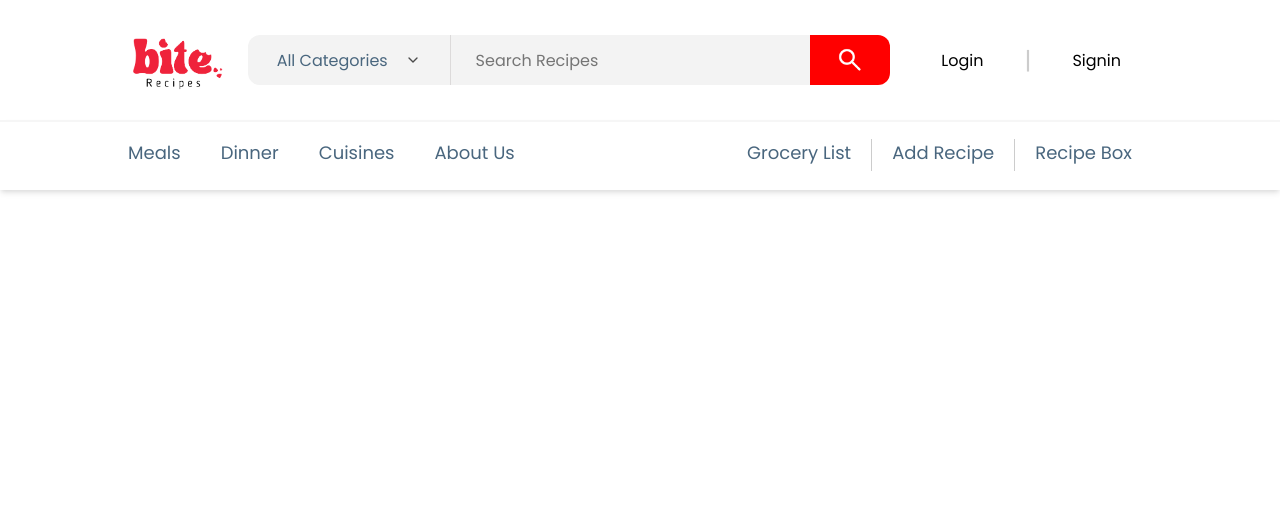
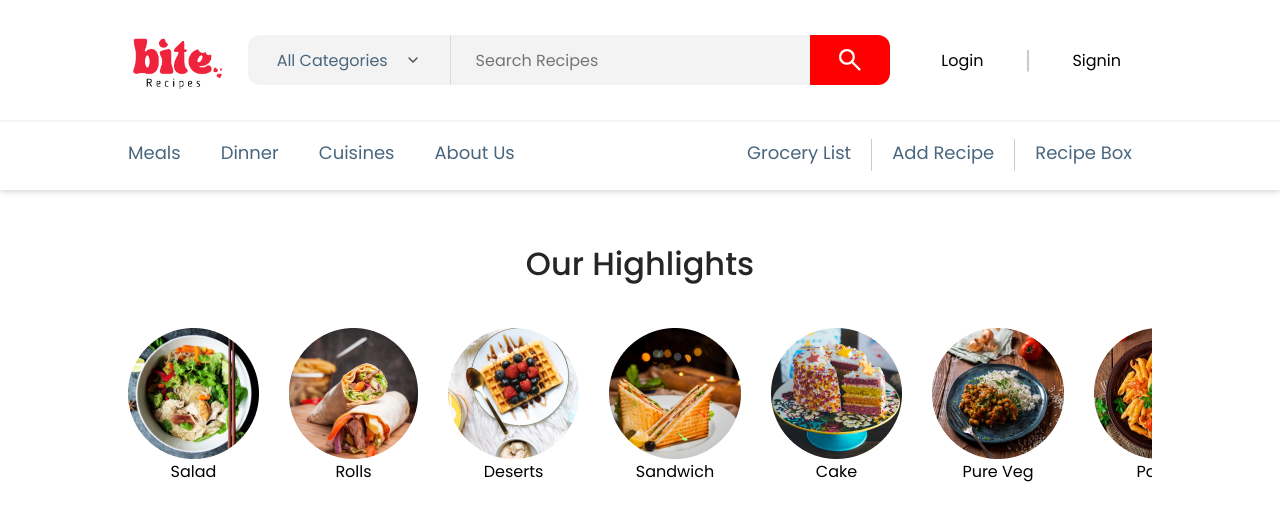
Before and after one commit to sneha-at-hub/recipe-sharing-application, a React (Vite) app in the folder frontend/: page / in a window 1280 px wide. Shown: the top 520 px of the page. Built offline with nearby package versions, Linux system fonts and the light colour scheme.

Commit message:
Adding the highlights

```diff
--- a/frontend/package.json
+++ b/frontend/package.json
@@ -12,6 +12,7 @@
   "dependencies": {
     "react": "^18.3.1",
     "react-dom": "^18.3.1",
+    "react-router-dom": "^6.26.0",
     "semantic-ui-css": "^2.5.0",
     "semantic-ui-react": "^2.1.5"
   },
--- a/frontend/src/App.jsx
+++ b/frontend/src/App.jsx
@@ -1,10 +1,22 @@
 
 import Navbar from './components/Navbar/Navbar'
+import Home from './pages/Home/Home'
+import { Route, Routes } from 'react-router-dom'
+import Meals from './pages/Meals/Meals'
+
 
 const App = () => {
   return (
     <div className='app'>
       <Navbar />
+      <Routes>
+
+      < Route path='/' element={<Home/>} />
+      < Route path='/Meals' element={<Meals/>} />
+
+
+      </Routes>
+
     </div>
   )
 }
--- /dev/null
+++ b/frontend/src/components/ExploreMenu/Explore.css
@@ -0,0 +1,36 @@
+.explore-menu {
+    display: flex;
+    width: 80%;
+    margin: auto;
+    gap: 20px;
+    margin-top: 50px;
+    flex-direction: column;
+}
+
+.explore-menu h1 {
+    color: #262626;
+    font-weight: 500;
+    text-align: center; /* Center the text horizontally */
+    margin: 0 auto; /* Center the element if it has a fixed width or if the container is wide enough */
+}
+
+
+.explore-menu-text {
+    color: #666; /* Optional: Add a style for the text */
+}
+
+.explore-menu-list {
+    display: flex;
+    justify-content: space-between;
+    align-items: center;
+    gap: 30px;
+    text-align: center;
+    margin: 20px 0;
+    overflow-x: scroll;
+}
+
+.explore-menu-item {
+    display: flex;
+    flex-direction: column;
+    align-items: center;
+}
--- /dev/null
+++ b/frontend/src/components/ExploreMenu/Explore.jsx
@@ -0,0 +1,22 @@
+import './Explore.css';
+import { menu_list } from '../../assets/assets';
+
+const Explore = () => {
+  return (
+    <div className='explore-menu' id='explore-menu'>
+        <h1>Our Highlights</h1>
+        <div className="explore-menu-list">
+            {menu_list.map((item, index) => {
+                return (
+                    <div key={index} className='explore-menu-item'>
+                        <img src={item.menu_image} alt={item.menu_name} />
+                        <p>{item.menu_name}</p>
+                    </div>
+                )
+            })}
+        </div>
+    </div>
+  );
+}
+
+export default Explore;
--- /dev/null
+++ b/frontend/src/pages/Home/Home.jsx
@@ -0,0 +1,18 @@
+
+import './Home.css'
+
+import Explore from '../../components/ExploreMenu/Explore'
+
+
+const Home = () => {
+  return (
+    <div>
+
+        <Explore/>
+
+
+    </div>
+  )
+}
+
+export default Home
--- /dev/null
+++ b/frontend/src/pages/Meals/Meals.jsx
@@ -0,0 +1,11 @@
+
+
+const Meals = () => {
+  return (
+    <div>
+
+    </div>
+  )
+}
+
+export default Meals
```
Also changed, not shown: frontend/src/components/Header/Header.jsx (added, +11 -0 lines), frontend/src/main.jsx (+5 -3 lines), frontend/src/components/Header/Header.css (added), frontend/src/pages/Home/Home.css (added), 1 other file (tests, documents, lock files or other folders).
